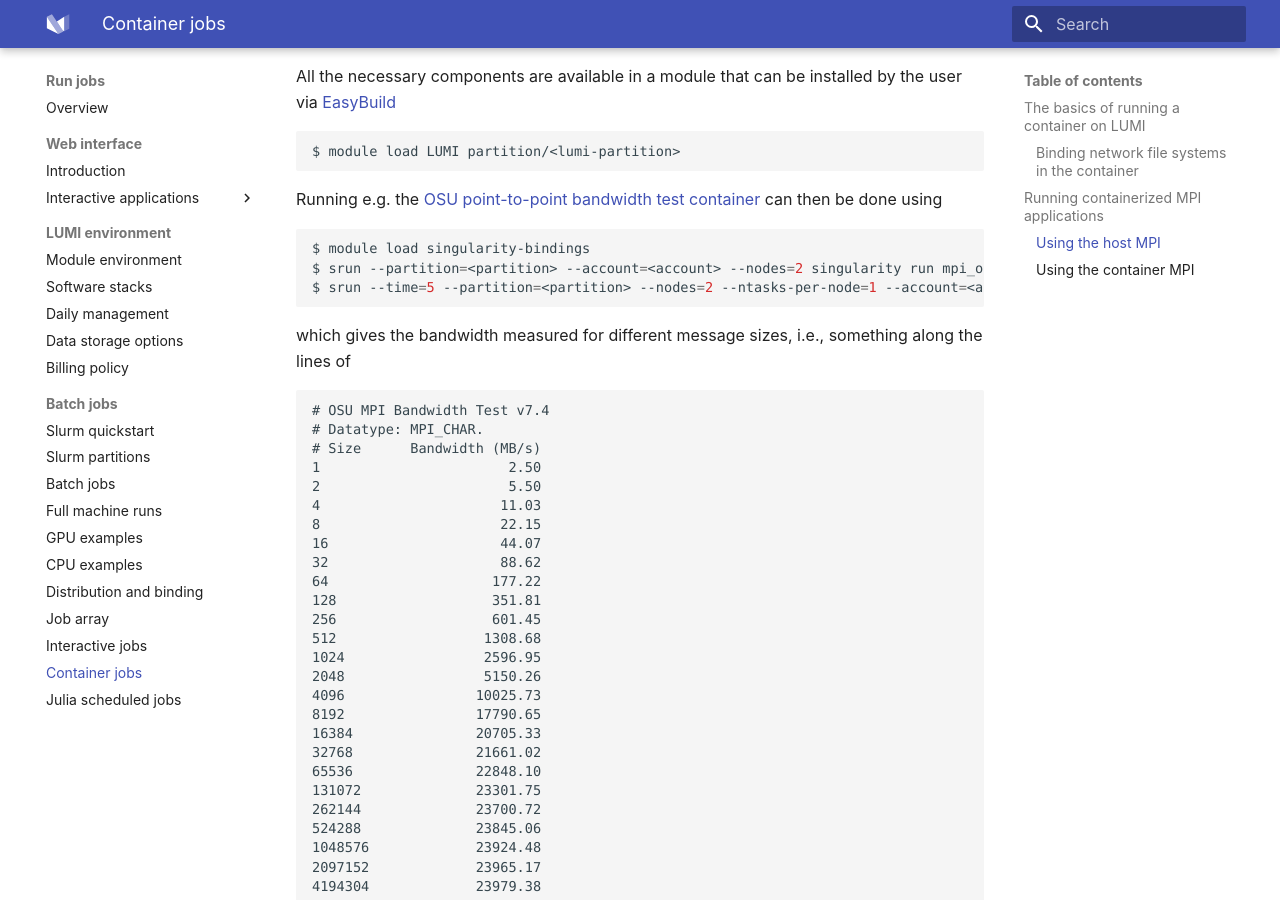
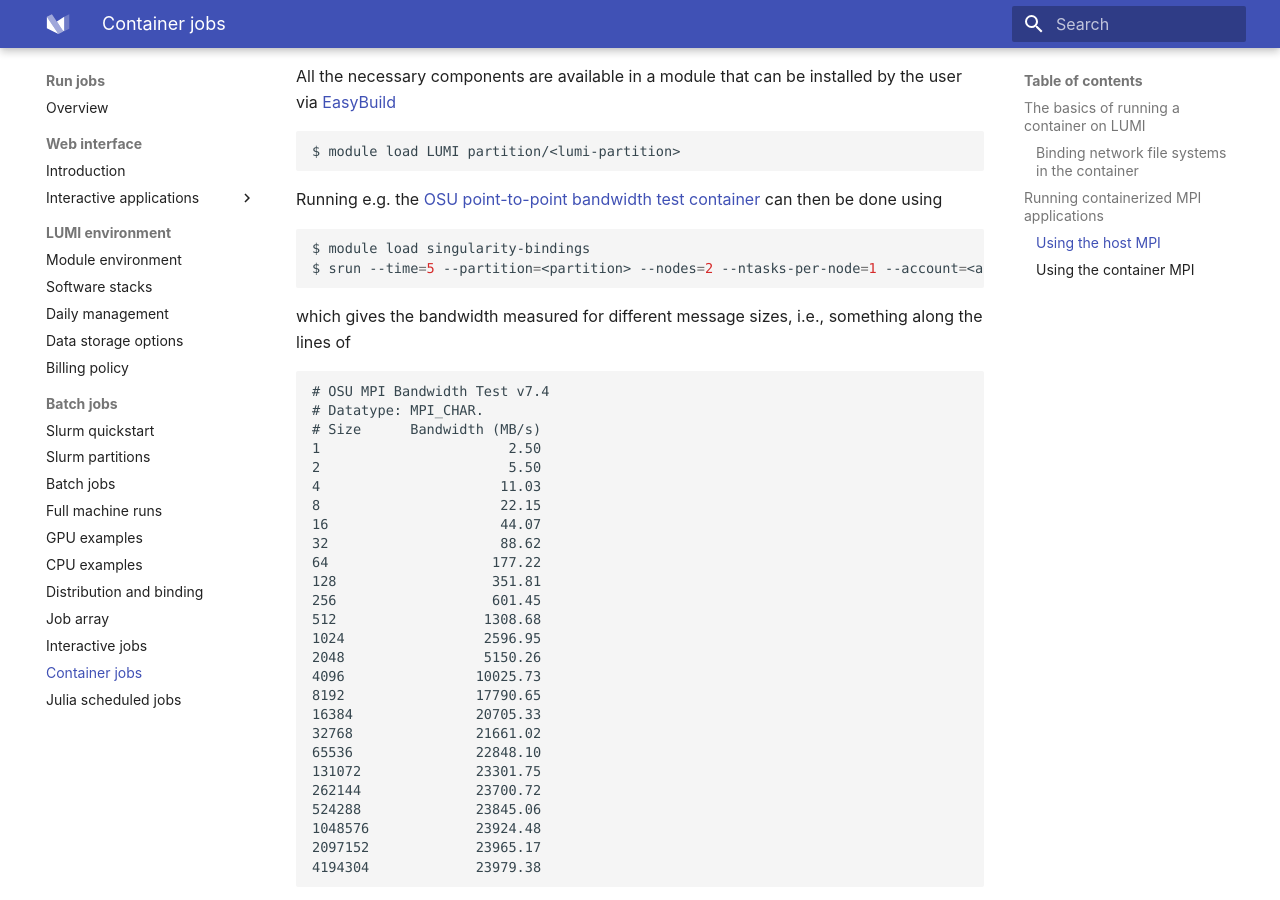
Before and after one commit to Lumi-supercomputer/lumi-userguide, an MkDocs documentation site: the page built from docs/runjobs/scheduled-jobs/container-jobs.md, in a window 1280 px wide and 900 px high, scrolled down 1810 px. Built offline with MkDocs 1.6.1 and Material for MkDocs 9.7.7, drawn with Linux system fonts in a browser that asks for light colours.

Commit message:
Remove double run line

````diff
--- a/docs/runjobs/scheduled-jobs/container-jobs.md
+++ b/docs/runjobs/scheduled-jobs/container-jobs.md
@@ -97,8 +97,7 @@ can then be done using
 
 ```bash
 $ module load singularity-bindings
-$ srun --partition=<partition> --account=<account> --nodes=2 singularity run mpi_osu.sif
-$ srun --time=5 --partition=<partition> --nodes=2 --ntasks-per-node=1 --account=<account> singularity run  ./mpi_osu3-4-3.sif
+$ srun --time=5 --partition=<partition> --nodes=2 --ntasks-per-node=1 --account=<account> singularity run  mpi_osu.sif
 ```
 
 which gives the bandwidth measured for different message sizes, i.e., something
````
